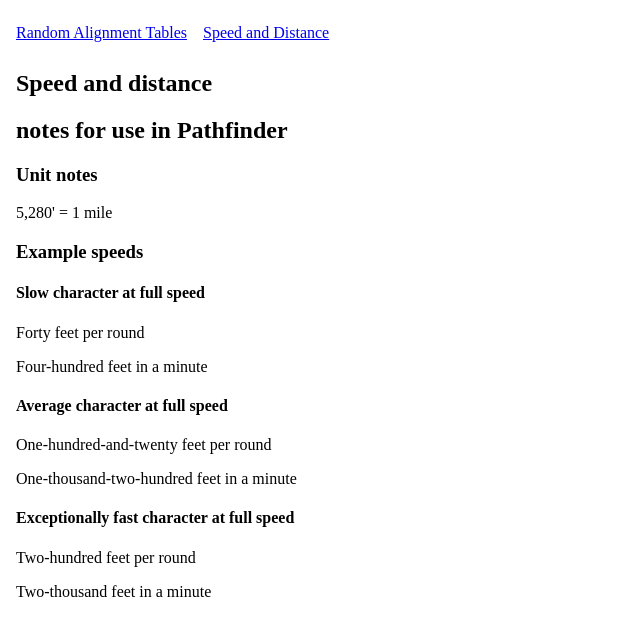
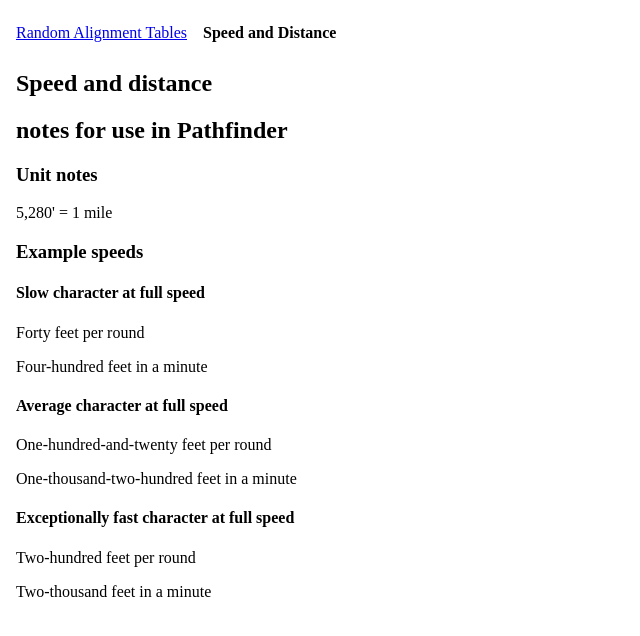
Before and after one commit to LL782/pathfinder-tools, a Next.js app: page /speed-and-distance in a window 1280 px wide. Shown: the top 636 px of the page, without its empty margins (0-640 px from the left). Built offline with nearby package versions, Linux system fonts and the light colour scheme.

Commit message:
Improve header

```diff
--- a/Layout/Header.tsx
+++ b/Layout/Header.tsx
@@ -1,15 +1,33 @@
 import React from "react";
 import Link from "next/link";
+import { useRouter } from "next/router";
 
-export const Header = () => (
+export const Header = () => {
+  const pageLinks: Array<{ href: string; text: string }> = [
+    {
+      href: "/random-alignment-tables",
+      text: "Random Alignment Tables",
+    },
+    {
+      href: "/speed-and-distance",
+      text: "Speed and Distance",
+    },
+  ];
+
+  const currentPath = useRouter().asPath;
+
+  return (
     <>
       <header>
-      <Link href="/random-alignment-tables">
-        <a>Random Alignment Tables</a>
+        {pageLinks.map(({ href, text }) => {
+          const active = href === currentPath;
+
+          return (
+            <Link href={href} key={href}>
+              <a className={active && "active"}>{text}</a>
             </Link>
-      <Link href="/speed-and-distance">
-        <a>Speed and Distance</a>
-      </Link>
+          );
+        })}
       </header>
 
       <style jsx>{`
@@ -25,6 +43,12 @@ export const Header = () => (
         a:first-child {
           padding-left: 0;
         }
+        a.active {
+          color: black;
+          font-weight: bold;
+          text-decoration: none;
+        }
       `}</style>
     </>
   );
+};
```
Lines whose indentation alone changed are shown as unchanged.
